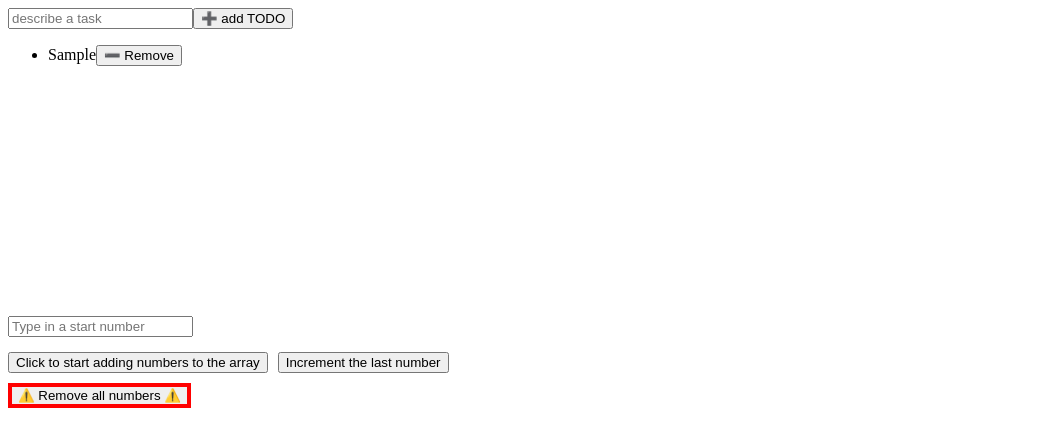
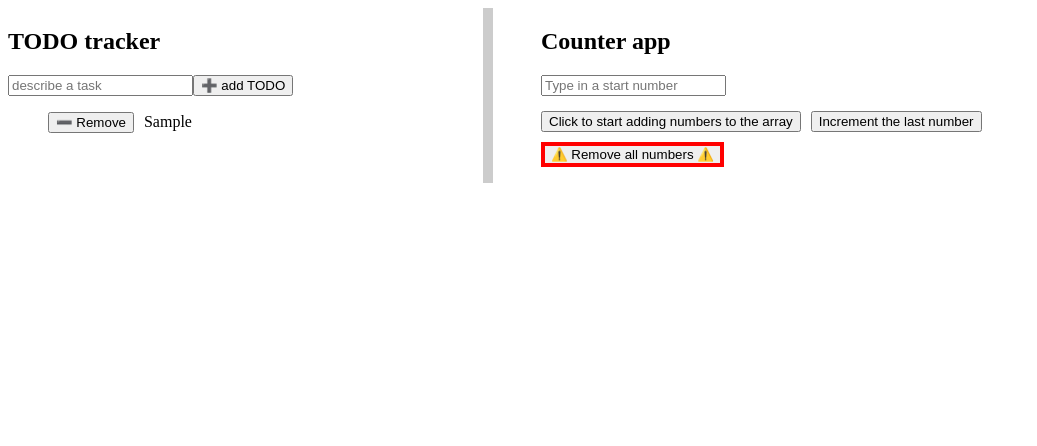
Before and after one commit to Objective-Enterprises/nik-react-ts, a React (Vite) app in the folder assignment/home-project/: page / in a window 1280 px wide. Both pictures are taken after typing "Sample" into the empty fields and a click on the button "➕ add TODO". Shown: the top 446 px of the page, without its empty margins (0-1037 px from the left). Built offline with nearby package versions, Linux system fonts and the light colour scheme.

Commit message:
add styling and headings

```diff
--- a/assignment/home-project/src/AddCountForm.tsx
+++ b/assignment/home-project/src/AddCountForm.tsx
@@ -32,8 +32,7 @@ export default function AddCountForm ({
         value={startNumber}
       />
       <button
-        type="button"
-        onClick={() => addCount(Number(startNumber))}
+        type="submit"
         style={{ marginRight: "5px" }}
       >
         Click to start adding numbers to the array
--- a/assignment/home-project/src/App.tsx
+++ b/assignment/home-project/src/App.tsx
@@ -3,10 +3,24 @@ import TodosController from './TodosController'
 
 function App() {
   return (
-    <>
+    <div
+      style={{
+        display: "flex",
+        gap: "24px",
+        alignItems: "stretch"
+      }}
+    >
       <TodosController />
+      <div
+        style={{
+          width: "1px",
+          borderRight: "10px solid #ccc",
+          // paddingRight: "24px",
+          marginRight: "24px"
+        }}
+      />
       <CounterList />
-    </>
+    </div>
   )
 }
 
--- a/assignment/home-project/src/CounterList.tsx
+++ b/assignment/home-project/src/CounterList.tsx
@@ -50,7 +50,8 @@ export default function CounterList() {
   }
 
   return (
-    <>
+    <div>
+      <h2>Counter app</h2>
       <AddCountForm
         addCount={addCount}
         incrementLast={incrementLast}
@@ -61,7 +62,7 @@ export default function CounterList() {
         removeCount={removeCount}
         updateCount={updateCount}
       />
-    </>
+    </div>
   );
 }
 
--- a/assignment/home-project/src/TodoItem.tsx
+++ b/assignment/home-project/src/TodoItem.tsx
@@ -16,13 +16,14 @@ export default function TodoItem ({
   }
   return (
     <li>
-      <span>{element}</span>
       <button
         type="button"
         onClick={() => contextValue.removeTodo(index)}
+        style={{ marginRight: "10px" }}
       >
         ➖ Remove
       </button>
+      <span>{element}</span>
     </li>
   )
 }
--- a/assignment/home-project/src/TodoList.tsx
+++ b/assignment/home-project/src/TodoList.tsx
@@ -16,5 +16,11 @@ export default function TodoList () {
       />
     )
   });
-  return <ul>{liItems}</ul>
+  return (
+    <ul
+     style={{ listStyleType: "none" }}
+    >
+      {liItems}
+    </ul>
+  )
 }
--- a/assignment/home-project/src/TodosController.tsx
+++ b/assignment/home-project/src/TodosController.tsx
@@ -19,8 +19,11 @@ export default function TodosController () {
   }
   return (
     <div
-      style={{"marginBottom": "250px"}}
+      style={{
+        width: "450px"
+      }}
     >
+      <h2>TODO tracker</h2>
       <TodoContext value={{
         todos,
         removeTodo,
```
